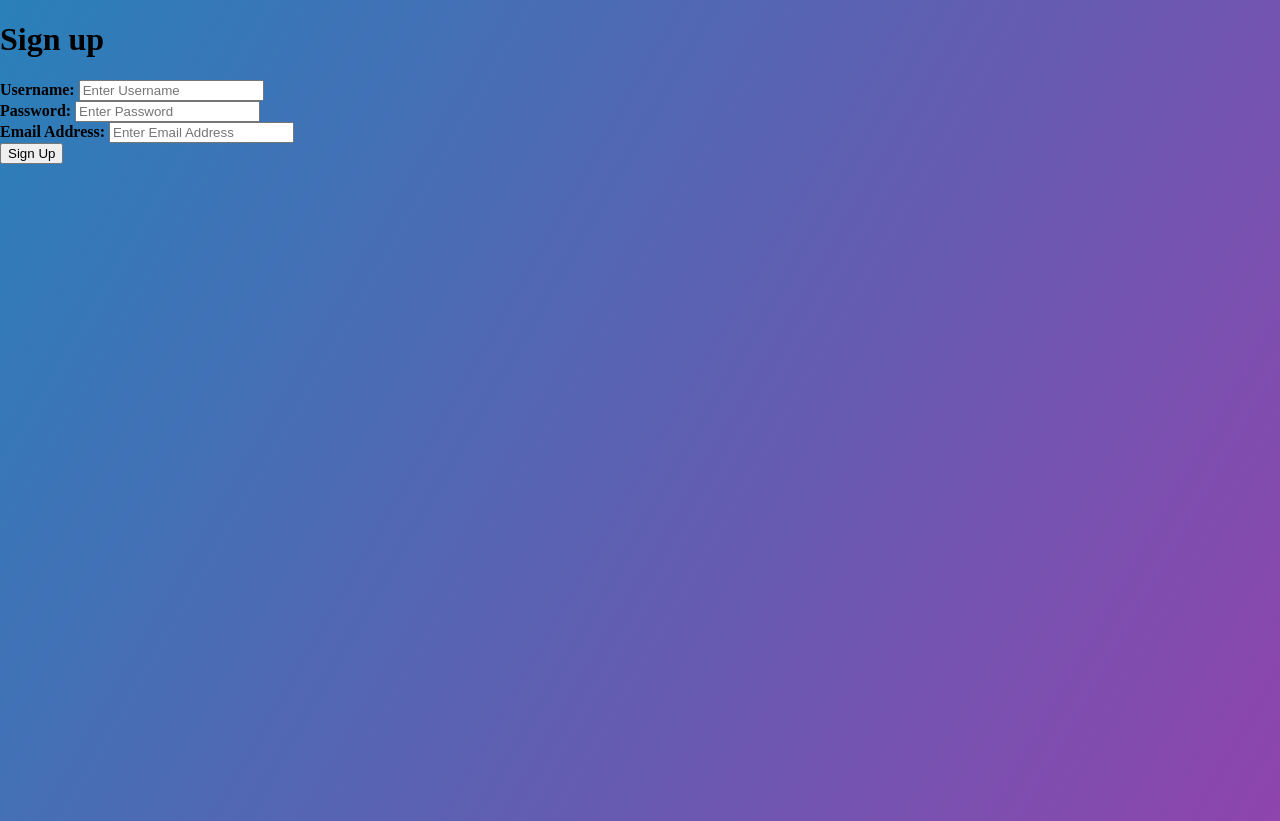
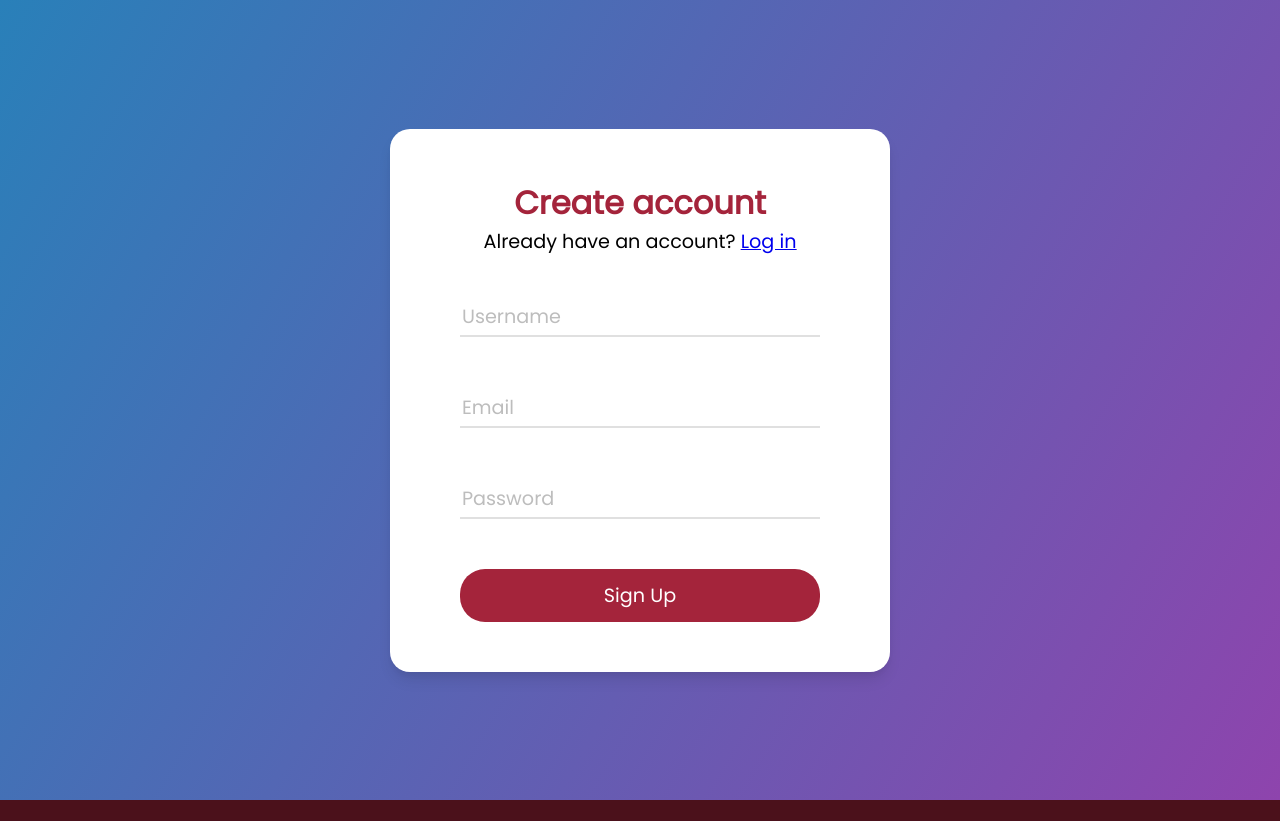
Before and after one commit to RifaOrin/InterviewPrepApp-Frontend-, a React (Create React App) app: page /signup in a window 1280 px wide. After the commit the page ends 800 px from the top, so only its background shows below. Built offline with nearby package versions, Linux system fonts and the light colour scheme.

Commit message:
Sign Page Design Added

```diff
--- a/src/LoginPage.css
+++ b/src/LoginPage.css
@@ -17,9 +17,11 @@ body{
     border-radius: 10px;
 }
 .LoginPage h1{
-    text-align: center;
-    padding: 0 0 20px 0;
-    border-bottom: 1px solid silver;
+  margin: 0 0 30px;
+  padding: 0;
+  text-align: center;
+  color: #2691d9;
+  padding-top: 30px;
 
 }
 .LoginPage form{
@@ -79,7 +81,7 @@ form .txt_field{
 .pass:hover{
     text-decoration: underline;
 }
-input[type="submit"]{
+.LoginPage button{
     width: 100%;
     height: 50px;
     border: 1px solid;
@@ -91,7 +93,7 @@ input[type="submit"]{
     cursor: pointer;
     outline: none;
 }
-input[type="submit"]:hover{
+.LoginPage button:hover{
     border-color: #2691d9;
     transition: .5s;
 }
--- a/src/LoginPage.js
+++ b/src/LoginPage.js
@@ -47,7 +47,8 @@ function LoginPage() {
             </div>
             <div className="pass">Forgot Password?</div>
 
-            <input type="submit" value="Login"/>
+            <button className="button" onClick={logindata}>Login</button>
+
 
             <div className="signup_link">
                 Don't Have An Account? <Link to="/signup">Sign Up</Link>
--- /dev/null
+++ b/src/signUp.css
@@ -0,0 +1,123 @@
+@import url("https://fonts.googleapis.com/css2?family=Poppins&display=swap");
+
+* {
+  margin: 0;
+  padding: 0;
+  box-sizing: border-box;
+  font-family: "Poppins", sans-serif;
+}
+
+body {
+  background-color: #4b111b;
+  width: 100%;
+  min-height: 100vh;
+
+  display: flex;
+  align-items: center;
+  justify-content: center;
+}
+
+button,
+input {
+  border: none;
+  outline: none;
+}
+
+
+.signup {
+  background-color: white;
+  width: 100%;
+  max-width: 500px;
+  padding: 50px 70px;
+  display: flex;
+  flex-direction: column;
+  justify-content: center;
+
+  border-radius: 20px;
+  box-shadow: 0 10px 15px -3px rgba(0, 0, 0, 0.1),
+    0 4px 6px -2px rgba(0, 0, 0, 0.05);
+}
+.title{
+  text-align: center;
+  color: #a4243b;
+}
+h2 {
+  text-align: center;
+  font-size: 1.2rem;
+  font-weight: lighter;
+
+  margin-bottom: 40px;
+}
+
+h2 span {
+  text-decoration: underline;
+  cursor: pointer;
+  color: #a4243b;
+}
+
+
+.signup__field {
+  display: flex;
+  flex-direction: column;
+  width: 100%;
+  position: relative;
+  margin-bottom: 50px;
+}
+
+.signup__field:before {
+  content: "";
+  display: inline-block;
+  position: absolute;
+  width: 0px;
+  height: 2px;
+  background: #a4243b;
+  bottom: 0;
+  left: 50%;
+  transform: translateX(-50%);
+  transition: all 0.4s ease;
+}
+
+.signup__field:hover:before {
+  width: 100%;
+}
+
+
+.signup__input {
+  width: 100%;
+  height: 100%;
+  font-size: 1.2rem;
+  padding: 10px 2px 0;
+  border-bottom: 2px solid #e0e0e0;
+}
+
+
+.signup__label {
+  color: #bdbdbd;
+  position: absolute;
+  top: 50%;
+  transform: translateY(-50%);
+  left: 2px;
+  font-size: 1.2rem;
+  transition: all 0.3s ease;
+}
+
+.signup__input:focus + .signup__label,
+.signup__input:valid + .signup__label {
+  top: 0;
+  font-size: 1rem;
+  background-color: white;
+}
+
+
+button {
+  background: #a4243b;
+  color: white;
+  padding: 12px 0;
+  font-size: 1.2rem;
+  border-radius: 25px;
+  cursor: pointer;
+}
+
+button:hover {
+  background: #4b111b;
+}
--- a/src/signUp.js
+++ b/src/signUp.js
@@ -1,6 +1,8 @@
+import './signUp.css';
+
 import {useEffect, useState} from "react";
 import axios from 'axios';
-import { useNavigate } from "react-router-dom";
+import { useNavigate,Link } from "react-router-dom";
 const Url = "http://127.0.0.1:8000/auth/users/"
 
 function SignUp(){
@@ -30,24 +32,40 @@ function SignUp(){
     }
     return(
         <div className="singupPage">
-            <h1>Sign up</h1>
-            <div>
-                <label for="username"><b>Username: </b></label>
-                <input type="text" placeholder="Enter Username" name="username" onChange={(e)=>setUsername(e.target.value)}/>
+
+            <form  class="signup">
+            <h1 className="title">Create account</h1>
+            <h2>Already have an account? <span><Link to = '/login'>Log in</Link></span></h2>
+
+               <div class="signup__field">
+                    <input class="signup__input" type="text" name="username" id="username" onChange={(e)=>setUsername(e.target.value)} required />
+                    <label class="signup__label" for="username">Username</label>
+              </div>
+
+             <div class="signup__field">
+                    <input class="signup__input" type="text" name="email" id="email" onChange={(e)=>setEmail(e.target.value)} required />
+                    <label class="signup__label" for="email">Email</label>
             </div>
 
-            <div>
-                <label for="password"><b>Password: </b></label>
-                <input type="password" placeholder="Enter Password" name="password" onChange={(e)=>setPassword(e.target.value)} />
-            </div>
+            <div class="signup__field">
+                   <input class="signup__input" type="password" name="password" id="password" onChange={(e)=>setPassword(e.target.value)}required />
+                   <label class="signup__label" for="password">Password</label>
+           </div>
 
-            <div>
-                <label for="Email"><b>Email Address: </b></label>
-                <input type="email" placeholder="Enter Email Address" name="Email" onChange={(e)=>setEmail(e.target.value)} />
-            </div>
 
-            <button onClick = {signin}>Sign Up</button>
+
+
+
+
+            <button className="Register" onClick={signin}>Sign Up</button>
+
+
+            </form>
+
+
+
+
         </div>
-    )
+    );
 }
 export default SignUp;
```
